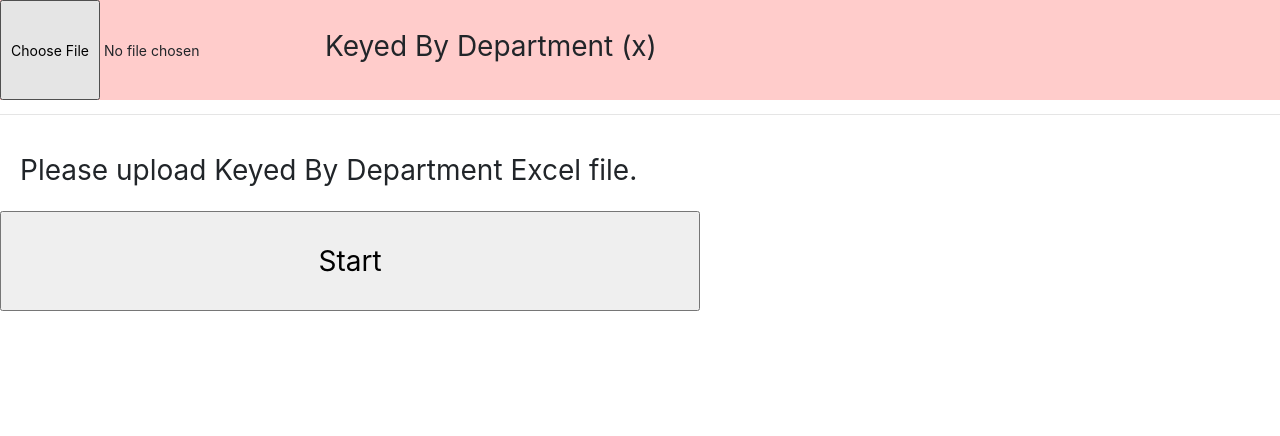
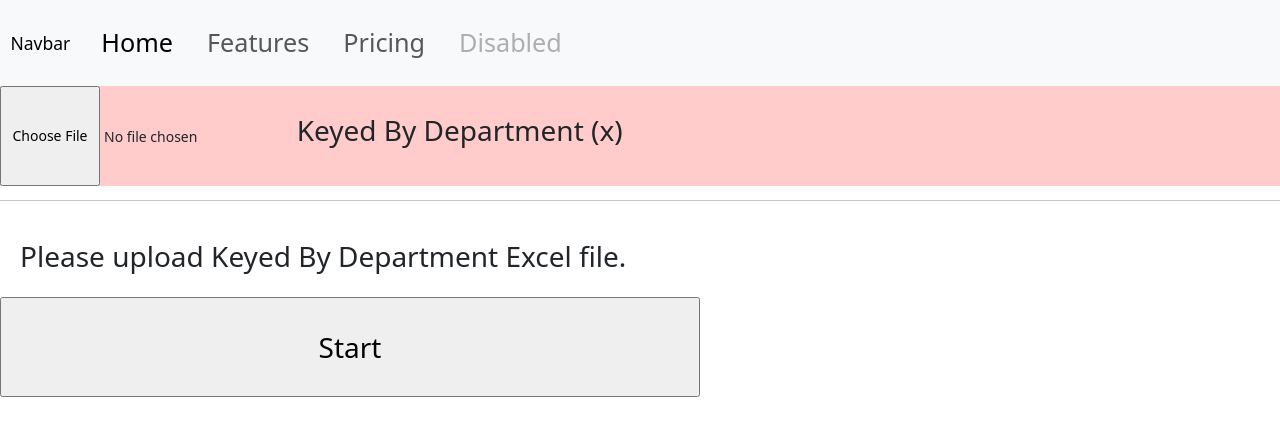
Before and after one commit to Tdzie/ReportCart, a plain HTML site: page index.html in a window 1280 px wide. Drawn offline with nearby package versions, Linux system fonts and the light colour scheme.

Commit message:
Update to add bootstrap

```diff
--- a/index.html
+++ b/index.html
@@ -1,11 +1,9 @@
 <!DOCTYPE html>
-<html>
+<html lang="en">
 <head>
 
 
     <!-- Google tag (gtag.js)
--->
-
 
 <script async src="https://www.googletagmanager.com/gtag/js?id=G-WJVBK29H2Y"></script>
 <script>
@@ -15,17 +13,50 @@
 
   gtag('config', 'G-WJVBK29H2Y');
 </script>
+     -->
 
 
+<meta charset="utf-8">
+<meta name="viewport" content="width=device-width, initial-scale=1">
+
+<link href="https://cdn.jsdelivr.net/npm/bootstrap@5.3.0-alpha1/dist/css/bootstrap.min.css" rel="stylesheet" integrity="sha384-GLhlTQ8iRABdZLl6O3oVMWSktQOp6b7In1Zl3/Jr59b6EGGoI1aFkw7cmDA6j6gD" crossorigin="anonymous">
 
 <title>Keyed In Report</title>
 <script type="text/javascript" src="https://cdnjs.cloudflare.com/ajax/libs/xlsx/0.13.5/xlsx.full.min.js"></script>
 <script type="text/javascript" src="https://cdnjs.cloudflare.com/ajax/libs/xlsx/0.13.5/jszip.js"></script>
-<link rel="stylesheet" href="~/lib/bootstrap/dist/css/bootstrap.min.css" />
+
 <script src="scripts/index.js" defer></script>
 <link rel="stylesheet" href="styles/index.css">
 </head>
 
+<header>
+
+<nav class="navbar navbar-expand-lg bg-body-tertiary">
+  <div class="container-fluid">
+    <a class="navbar-brand" href="#">Navbar</a>
+    <button class="navbar-toggler" type="button" data-bs-toggle="collapse" data-bs-target="#navbarNav" aria-controls="navbarNav" aria-expanded="false" aria-label="Toggle navigation">
+      <span class="navbar-toggler-icon"></span>
+    </button>
+    <div class="collapse navbar-collapse" id="navbarNav">
+      <ul class="navbar-nav">
+        <li class="nav-item">
+          <a class="nav-link active" aria-current="page" href="#">Home</a>
+        </li>
+        <li class="nav-item">
+          <a class="nav-link" href="#">Features</a>
+        </li>
+        <li class="nav-item">
+          <a class="nav-link" href="#">Pricing</a>
+        </li>
+        <li class="nav-item">
+          <a class="nav-link disabled">Disabled</a>
+        </li>
+      </ul>
+    </div>
+  </div>
+</nav>
+
+</header>
 <body>
 
 <div class="text-left">
@@ -49,5 +80,8 @@
     <div id="dvExcel1"></div>
     <div id="test"></div>
 </div>
+
+<script src="https://cdn.jsdelivr.net/npm/bootstrap@5.3.0-alpha1/dist/js/bootstrap.bundle.min.js" integrity="sha384-w76AqPfDkMBDXo30jS1Sgez6pr3x5MlQ1ZAGC+nuZB+EYdgRZgiwxhTBTkF7CXvN" crossorigin="anonymous"></script>
+
 </body>
 </html>
```
